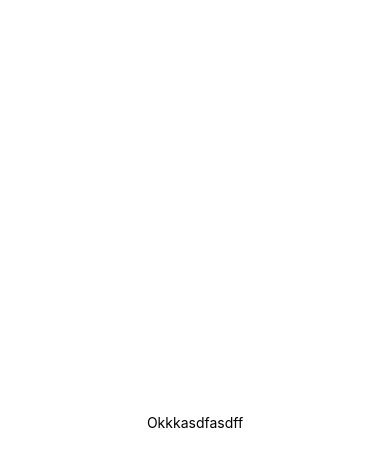
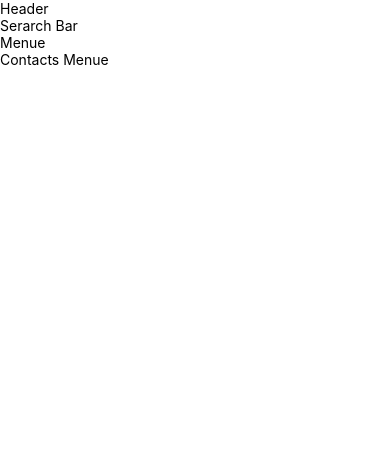
Before and after one commit to Real-Musafir/reactNative-Zoom-Clone, a React Native app: screen / in a window 390 px wide. Shown: the top 466 px of the page. Built offline with nearby package versions, Linux system fonts and the light colour scheme.

Commit message:
decorate project architecture

```diff
--- a/App.js
+++ b/App.js
@@ -1,20 +1,19 @@
 import { StatusBar } from "expo-status-bar";
-import { StyleSheet, Text, View } from "react-native";
+import { StyleSheet, Text, View, SafeAreaView } from "react-native";
+import ContactsMenu from "./components/ContactsMenu";
+import MenuButtons from "./components/MenuButtons";
+import SearchBar from "./components/SearchBar";
+import Home from "./screens/Home";
 
 export default function App() {
   return (
-    <View style={styles.container}>
-      <Text>Okkkasdfasdff</Text>
-      <StatusBar style="auto" />
+    <View>
+      <SafeAreaView>
+        <Home />
+        <SearchBar />
+        <MenuButtons />
+        <ContactsMenu />
+      </SafeAreaView>
     </View>
   );
 }
-
-const styles = StyleSheet.create({
-  container: {
-    flex: 1,
-    backgroundColor: "#fff",
-    alignItems: "center",
-    justifyContent: "center",
-  },
-});
--- /dev/null
+++ b/components/ContactsMenu.js
@@ -0,0 +1,12 @@
+import React from "react";
+import { Text, View } from "react-native";
+
+function ContactsMenu() {
+  return (
+    <View>
+      <Text>Contacts Menue</Text>
+    </View>
+  );
+}
+
+export default ContactsMenu;
--- /dev/null
+++ b/components/Header.js
@@ -0,0 +1,12 @@
+import React from "react";
+import { Text, View } from "react-native";
+
+function Header() {
+  return (
+    <View>
+      <Text>Header</Text>
+    </View>
+  );
+}
+
+export default Header;
--- /dev/null
+++ b/components/MenuButtons.js
@@ -0,0 +1,12 @@
+import React from "react";
+import { View, Text, SafeAreaView } from "react-native";
+
+function MenuButtons() {
+  return (
+    <View>
+      <Text>Menue</Text>
+    </View>
+  );
+}
+
+export default MenuButtons;
--- /dev/null
+++ b/components/SearchBar.js
@@ -0,0 +1,12 @@
+import React from "react";
+import { Text, View } from "react-native";
+
+function SearchBar() {
+  return (
+    <View>
+      <Text>Serarch Bar</Text>
+    </View>
+  );
+}
+
+export default SearchBar;
--- /dev/null
+++ b/screens/Home.js
@@ -0,0 +1,16 @@
+import React from "react";
+import { View, Text, SafeAreaView } from "react-native";
+import Header from "../components/Header";
+import SearchBar from "../components/SearchBar";
+
+function Home() {
+  return (
+    <View>
+      <Header />
+      {/* Menu Buttons */}
+      {/* Contacts Menue */}
+    </View>
+  );
+}
+
+export default Home;
```
